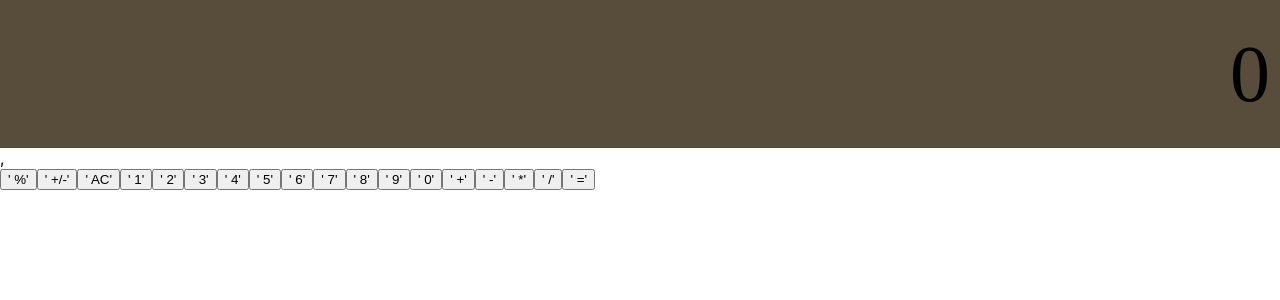
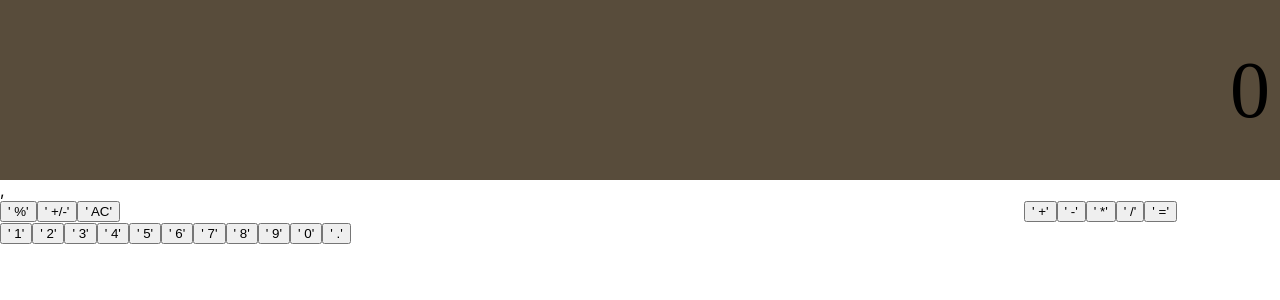
Before and after one commit to saiddrai/React.js-Calculator, a React (Create React App) app: page / in a window 1280 px wide. Shown: the top 300 px of the page. Built offline with nearby package versions, Linux system fonts and the light colour scheme.

Commit message:
let's remember some styling

```diff
--- a/src/components/ButtonsPanel.jsx
+++ b/src/components/ButtonsPanel.jsx
@@ -10,6 +10,8 @@ ButtonsPanel.propTypes = {
 function ButtonsPanel(props){
     return(
         <div className="buttonPanel">
+            <div className="left">
+
             <div className="parameters">
             <Button value = {props.value} setValue = {props.setValue} clickHandler = {props.handleClick} type = "parameter" buttonName = {"%"} key = {"mod"}/>
             <Button value = {props.value} setValue = {props.setValue} clickHandler = {props.handleClick} type = "parameter" buttonName = {"+/-"} key = {"negative"}/>
@@ -26,7 +28,10 @@ function ButtonsPanel(props){
             <Button value = {props.value} setValue = {props.setValue} clickHandler = {props.handleClick} type = "number" buttonName = {8} key = {8}/>
             <Button value = {props.value} setValue = {props.setValue} clickHandler = {props.handleClick} type = "number" buttonName = {9} key = {9}/>
             <Button value = {props.value} setValue = {props.setValue} clickHandler = {props.handleClick} type = "number" buttonName = {0} key = {0}/>
+            <Button value = {props.value} setValue = {props.setValue} clickHandler = {props.handleClick} type = "number" buttonName = {"."} key = {"."}/>
             </div>
+            </div>
+
             <div className="operators">
 
             <Button value = {props.value} setValue = {props.setValue} clickHandler = {props.handleClick} type = "operator" buttonName = "+" key = {"+"}/>
--- a/src/components/Display.css
+++ b/src/components/Display.css
@@ -1,6 +1,6 @@
 .display {
     background-color: rgb(88, 76, 59);
-    height: 8rem;
+    height: 20vh;
     display: flex;
     align-items: center;
      justify-content: right;
--- a/src/components/buttonsPanel.css
+++ b/src/components/buttonsPanel.css
@@ -1,8 +1,16 @@
 
 
 .buttonPanel{
-    width: 100%;
+    width: 100vw;
     margin-bottom: 1px;
     flex: 1 0 auto;
     display: flex;
+    flex-direction: row;
 }
+.buttonPanel .left{
+    height: 80vh;
+    width: 80vw;
+    display: flex;
+    flex-direction: column;
+
+}
```
